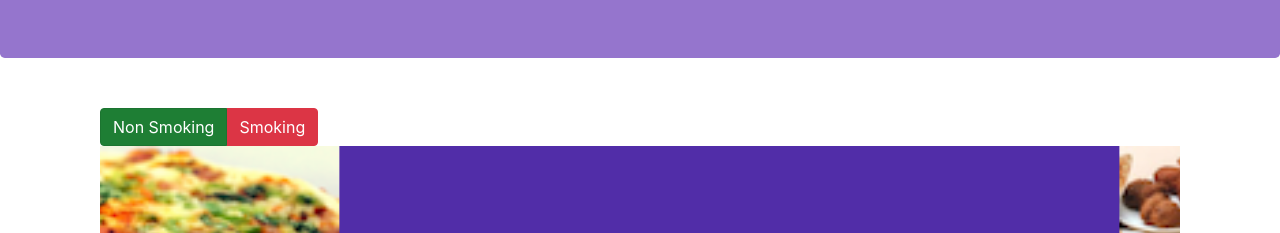
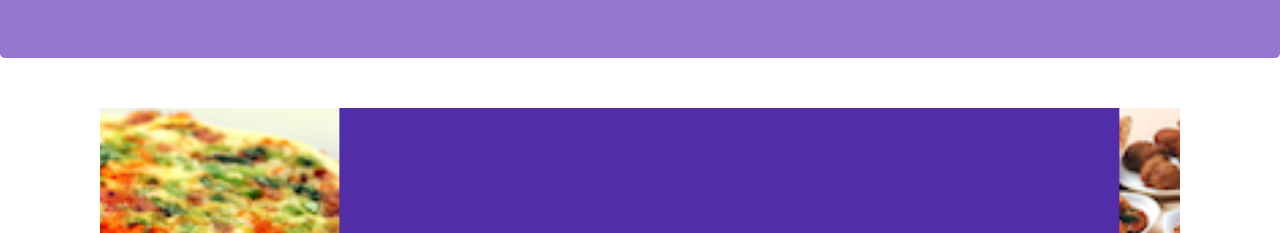
Before and after one commit to akshat-srivastav-a/conFusion, a website: page index.html in a window 1280 px wide. Shown: the part 276-509 px from the top of the page. Drawn offline with nearby package versions, Linux system fonts and the light colour scheme.

Commit message:
End of Week 3

```diff
--- a/index.html
+++ b/index.html
@@ -202,10 +202,7 @@
     <div class = "container">
         <div class="row row-content">
             <div class="col">
-                <div class="btn-group" role="group">
-                    <button role="button" class="btn btn-success active" aria-selected="true"> Non Smoking </button>
-                    <button role="button" class="btn btn-danger"> Smoking </button>
-                </div>
+
                 <!-- CAROUSEL-SLIDING CONTENT
                     "carousel" class added to the div surrounding content
                     "slide" class to indicate changing animations
```
